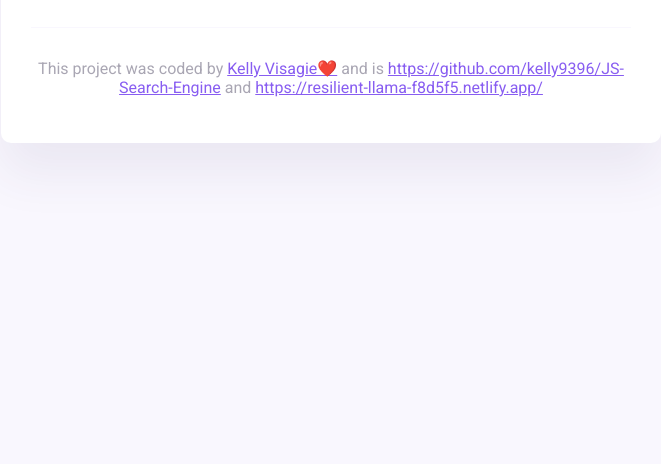
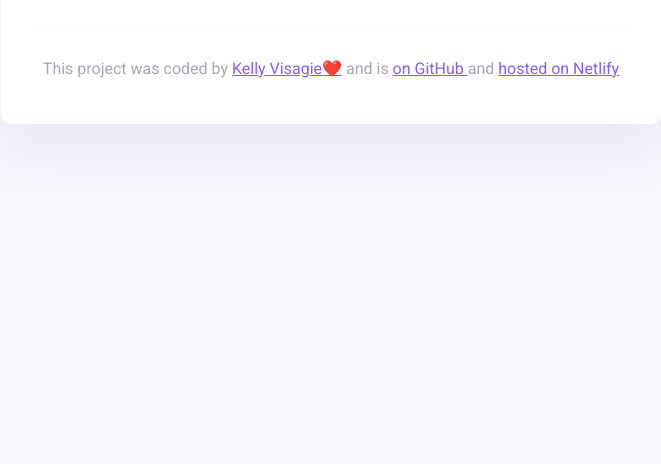
Before and after one commit to kelly9396/project, a website built with Parcel: page JS-Search-Engine/index.html in a window 1280 px wide. Shown: the part 336-800 px from the top of the page, without its empty margins (309-970 px from the left). Built offline with nearby package versions, Linux system fonts and the light colour scheme.

Commit message:
updated the url links

```diff
--- a/JS-Search-Engine/index.html
+++ b/JS-Search-Engine/index.html
@@ -49,13 +49,19 @@
       <footer>
         <p>
           This project was coded by
-          <a href="#" target="_blank">Kelly Visagie❤️</a> and is
-          <a href="#" target="_blank">
-            https://github.com/kelly9396/JS-Search-Engine</a
+          <a href="https://github.com/kelly9396" target="_blank"
+            >Kelly Visagie❤️</a
           >
+          and is
+          <a
+            href="https://github.com/kelly9396/JS-Search-Engine"
+            target="_blank"
+          >
+            on GitHub
+          </a>
           and
-          <a href="#" target="_blank"
-            >https://resilient-llama-f8d5f5.netlify.app/</a
+          <a href="https://resilient-llama-f8d5f5.netlify.app/" target="_blank"
+            >hosted on Netlify</a
           >
         </p>
       </footer>
```
